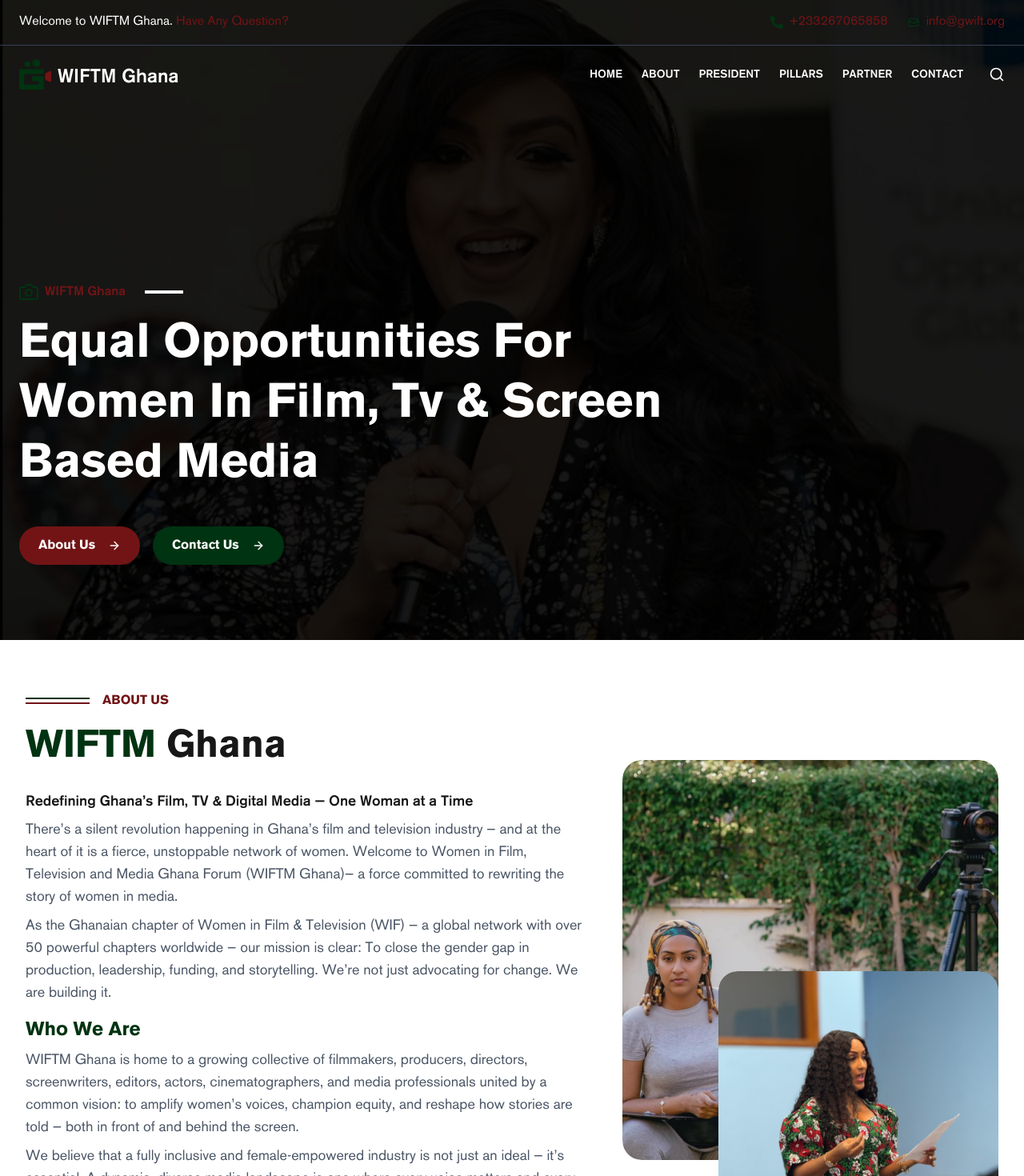
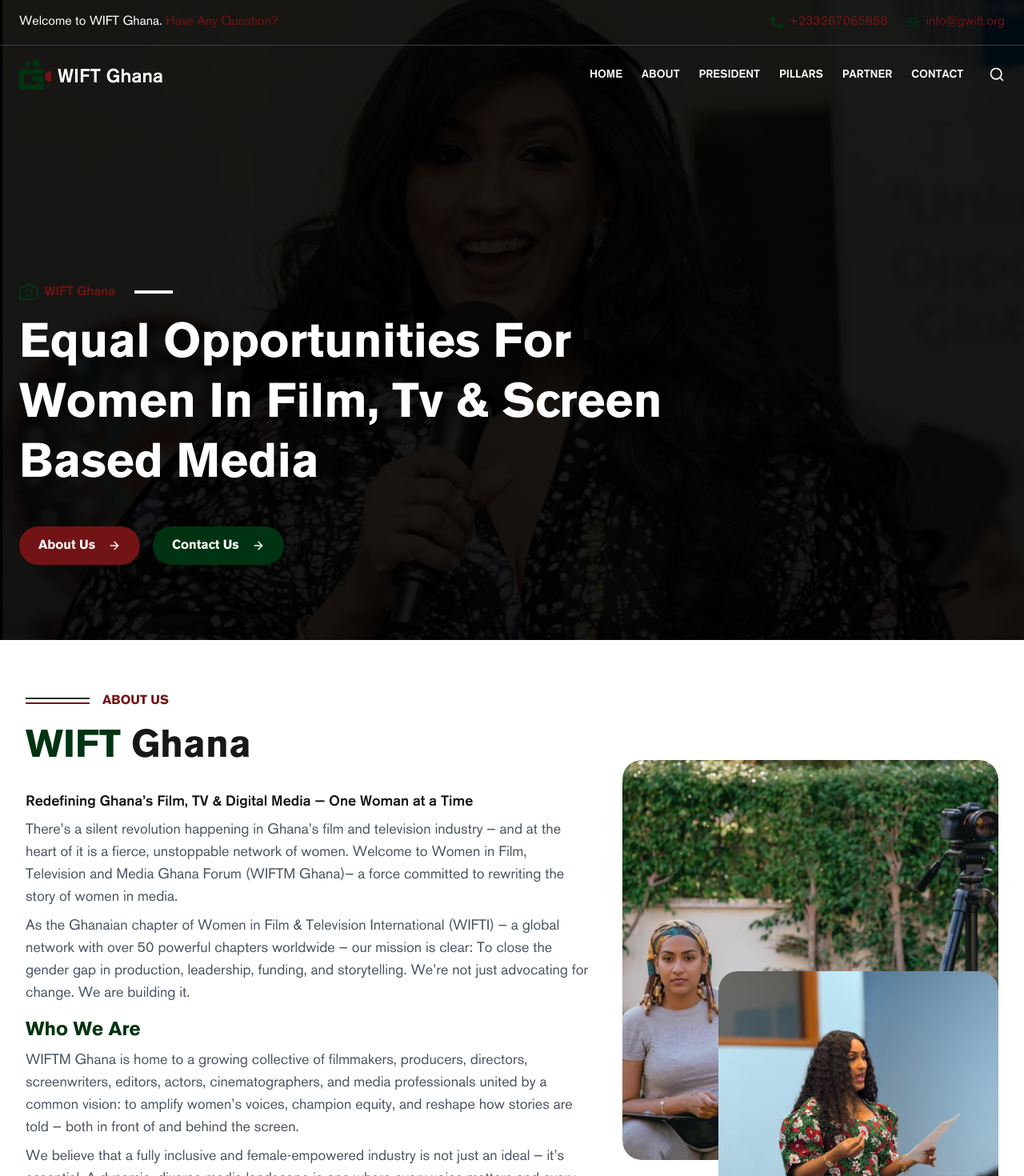
Before and after one commit to emirace/wift_ghana, a Next.js app: page / in a window 1280 px wide. Shown: the top 1470 px of the page at 80% size. Built offline with nearby package versions, Linux system fonts and the light colour scheme.

Commit message:
Refactor code structure for improved readability and maintainability

```diff
--- a/src/app/_components/about.tsx
+++ b/src/app/_components/about.tsx
@@ -9,7 +9,7 @@
     >
       <ColorLines text="About Us" />
       <h2 className="text-4xl md:text-5xl font-bold leading-tight mb-6 md:mb-6 max-w-xl">
-        <span className="text-primary-green">WIFTM</span> Ghana{" "}
+        <span className="text-primary-green">WIFT</span> Ghana{" "}
       </h2>
       <div className="flex flex-col-reverse md:flex-row items-center gap-10 justify-between ">
         <div className="md:w-3/5 mt-12 md:mt-0">
@@ -25,11 +25,11 @@
           </p>
 
           <p className="text-gray-600 mb-4 text-lg leading-relaxeyd">
-            As the Ghanaian chapter of Women in Film & Television (WIF) — a
-            global network with over 50 powerful chapters worldwide — our
-            mission is clear: To close the gender gap in production, leadership,
-            funding, and storytelling. We’re not just advocating for change. We
-            are building it.
+            As the Ghanaian chapter of Women in Film & Television International
+            (WIFTI) — a global network with over 50 powerful chapters worldwide
+            — our mission is clear: To close the gender gap in production,
+            leadership, funding, and storytelling. We’re not just advocating for
+            change. We are building it.
           </p>
           <div className="text-primary-green text-2xl font-semibold mb-2">
             Who We Are
--- a/src/app/_components/event/index.tsx
+++ b/src/app/_components/event/index.tsx
@@ -2,11 +2,11 @@
 import { FiCalendar } from "react-icons/fi";
 
 const events = [
-  "Women in Film Ghana Festival & Awards",
-  "Women in Film Ghana Summit",
-  "Women in Film Ghana Seminar",
-  "Women in Film Ghana Workshop",
-  "Women in Film Ghana Conference",
+  "WIFTM Ghana Festival & Awards",
+  "WIFTM Ghana Summit",
+  "WIFTM Ghana Seminar",
+  "WIFTM Ghana Workshop",
+  "WIFTM Ghana Conference",
 ];
 
 const UpcomingEventSection = () => {
@@ -14,7 +14,7 @@
     <section className="py-10 font-inter bg-accent/20">
       <div className="container mx-auto px-6 max-w-6xl">
         <h2 className="text-4xl font-bold  text-center mb-10">
-          Upcoming Events
+          Upcoming WIFTM Ghana summit
         </h2>
         <ul className="grid grid-cols-1 md:grid-cols-2 gap-6">
           {events.map((event, index) => (
--- a/src/app/_components/excutiveTeams.tsx
+++ b/src/app/_components/excutiveTeams.tsx
@@ -16,6 +16,16 @@
     role: "Lead PR Strategist & Media Consultant",
     image: "/images/excutive3.jpg",
   },
+  {
+    name: "Michelle Attoh",
+    role: "Head of Sponsorships and Investments",
+    image: "/images/executive4.jpg",
+  },
+  {
+    name: "Rama Brew ",
+    role: "Patron / Advisor",
+    image: "/images/executive5.jpg",
+  },
 ];
 
 export default function ExecutiveTeam() {
@@ -25,11 +35,11 @@
         Meet Our Executive Team
       </h2>
 
-      <div className="flex flex-wrap items-center gap-10">
+      <div className="flex flex-wrap items-center justify-center">
         {executives.map((exec, idx) => (
           <div
             key={idx}
-            className="max-w-72 flex flex-col items-center text-center mx-auto"
+            className="md:w-1/3 flex flex-col items-center text-center mb-10"
           >
             <div className="relative overflow-hidden rounded shadow-lg">
               <Image
--- a/src/app/_components/footer.tsx
+++ b/src/app/_components/footer.tsx
@@ -6,6 +6,7 @@
   FaTwitter,
   FaInstagram,
   FaGooglePlusG,
+  FaLinkedin,
 } from "react-icons/fa";
 import { MdPhone, MdEmail } from "react-icons/md";
 
@@ -25,7 +26,7 @@
     link: "https://www.instagram.com/wiftghana?igsh=MWx6aXNvbGsxM28zZw==",
   },
   {
-    icon: FaGooglePlusG,
+    icon: FaLinkedin,
     link: "",
   },
 ];
@@ -51,10 +52,10 @@
         <div>
           <div className="flex items-center gap-2 text-2xl font-medium mb-4">
             <Image src="/images/logo.png" alt="Logo" width={40} height={40} />
-            <div className="mt-2 hidden md:block">WIFTM Ghana</div>
+            <div className="mt-2 hidden md:block">WIFT Ghana</div>
           </div>
           <p className="mb-6">
-            WIFTM Ghana is a proud member of the global WIFTI network, committed
+            WIFT Ghana is a proud member of the global WIFTI network, committed
             to empowering women in Ghana’s film, TV, and media industries. We
             amplify voices, champion visibility, and work to dismantle barriers
             to leadership, funding, and inclusion.
@@ -124,19 +125,19 @@
 
       {/* Footer Bottom */}
       <div className="relative z-10 border-t border-gray-700 mt-16 pt-6 flex flex-col md:flex-row justify-between items-center text-sm text-gray-500">
-        <p>Copyright ©2025 WIFTM Ghana. All Rights Reserved</p>
+        <p>Copyright ©2025 WIFT Ghana. All Rights Reserved</p>
         <div className="flex space-x-6 mt-4 md:mt-0">
-          <a href="#" className="hover:text-primary-maron">
+          <a href="/" className="hover:text-primary-maron">
+            Home
+          </a>
+          <a href="/#about" className="hover:text-primary-maron">
             About
           </a>
-          <a href="#" className="hover:text-primary-maron">
+          <a href="/membership" className="hover:text-primary-maron">
+            Membership
+          </a>
+          <a href="/#pillars" className="hover:text-primary-maron">
             Pillars
-          </a>
-          <a href="#" className="hover:text-primary-maron">
-            Portfolios
-          </a>
-          <a href="#" className="hover:text-primary-maron">
-            Contact
           </a>
         </div>
       </div>
--- a/src/app/_components/header.tsx
+++ b/src/app/_components/header.tsx
@@ -7,7 +7,7 @@
     <header className="relative  text-white  ">
       <div className="hidden md:flex justify-between items-center px-6 py-4 border-b border-gray-700 max-w-7xl mx-auto">
         <p>
-          Welcome to WIFTM Ghana.{" "}
+          Welcome to WIFT Ghana.{" "}
           {/* eslint-disable-next-line @next/next/no-html-link-for-pages */}
           <a href="/#contact" className="text-primary-maron">
             Have Any Question?
--- a/src/app/_components/hero.tsx
+++ b/src/app/_components/hero.tsx
@@ -30,7 +30,7 @@
             className="mb-4 text-primary-maron font-medium flex items-center gap-2"
           >
             <FiCamera className="text-primary-green text-2xl" />
-            <span>WIFTM Ghana</span>
+            <span>WIFT Ghana</span>
             <span className="h-1 w-12 bg-white inline-block ml-4"></span>
           </motion.div>
 
--- a/src/app/_components/navbar.tsx
+++ b/src/app/_components/navbar.tsx
@@ -24,7 +24,7 @@
         {/* Logo */}
         <Link href="/" className="flex items-center gap-2 text-2xl font-medium">
           <Image src="/images/logo.png" alt="Logo" width={40} height={40} />
-          <div className="mt-2 hidden md:block">WIFTM Ghana</div>
+          <div className="mt-2 hidden md:block">WIFT Ghana</div>
         </Link>
         <div className="text-3xl md:hidden text-white ">
           {isOpen ? (
@@ -50,7 +50,7 @@
         </div>
         <div className="flex items-center gap-2 text-2xl font-medium md:hidden">
           <Image src="/images/logo.png" alt="Logo" width={40} height={40} />
-          <div className="mt-2 ">WIFTM Ghana</div>
+          <div className="mt-2 ">WIFT Ghana</div>
         </div>
         <div className="h-full overflow-y-auto flex flex-col md:flex-row gap-6">
           {navs.map((nav) => (
--- a/src/app/_components/pillars.tsx
+++ b/src/app/_components/pillars.tsx
@@ -124,7 +124,7 @@
           className="absolute -bottom-8 right-8 w-32 h-32 rounded-full overflow-hidden border-4 border-white shadow-md"
         >
           <img
-            src="/images/image02.jpg"
+            src="/images/image03.JPG"
             alt="Bottom Right"
             className="object-cover w-full h-full"
           />
--- a/src/app/_components/presidentStatement.tsx
+++ b/src/app/_components/presidentStatement.tsx
@@ -69,7 +69,7 @@
             fair compensation, and safe, inclusive workspaces.
           </p>
           <p className="text-gray-700 text-lg leading-relaxed mb-4">
-            WIFTM Ghana exists to change that.
+            WIFT Ghana exists to change that.
           </p>
           <button
             onClick={() => setContinueRead(!continueRead)}
--- a/src/app/_components/whyUs.tsx
+++ b/src/app/_components/whyUs.tsx
@@ -28,7 +28,7 @@
           transition={{ duration: 0.6 }}
           className="text-4xl font-bold text-primary-maron mb-4"
         >
-          Why WIFTM Ghana?
+          Why WIFT Ghana?
         </motion.h2>
 
         <motion.p
```
Also changed, not shown: public/images/executive4.jpg (added), public/images/executive5.jpg (added).
